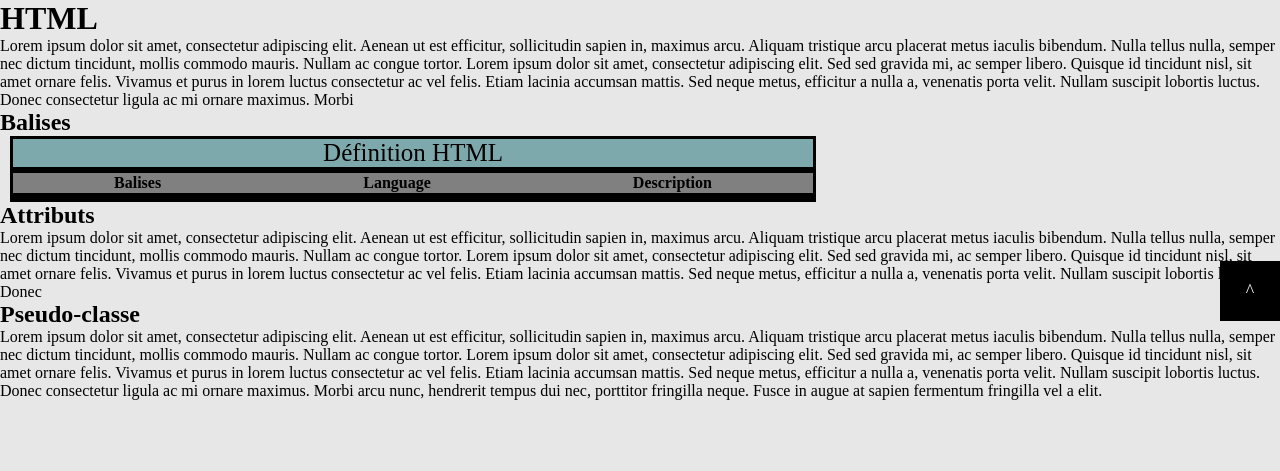
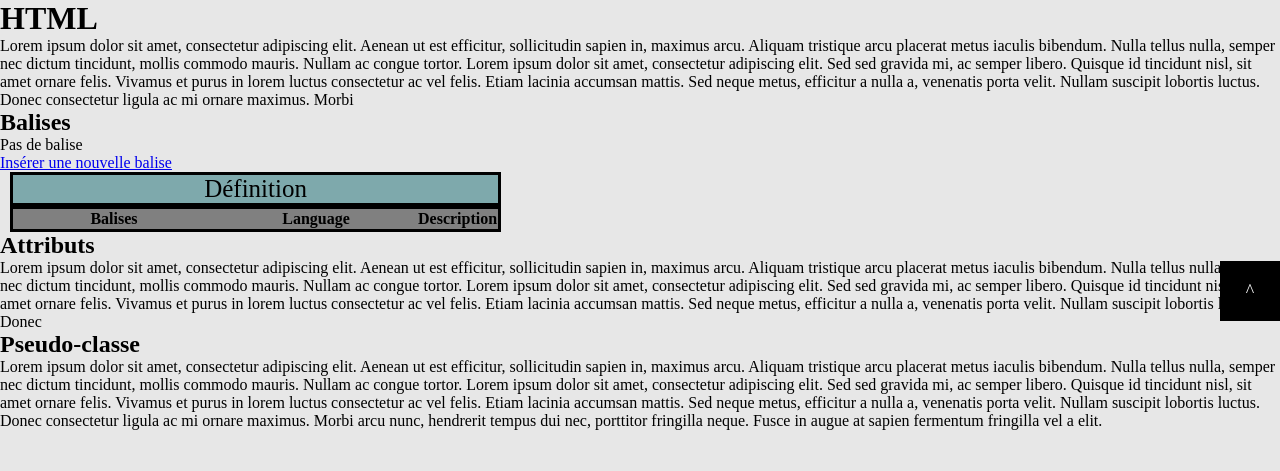
Before and after one commit to alexandrebersihand/projet-binome, a Symfony app: template templates/definition/page3.html.twig in a window 1280 px wide. Shown: the part 59-530 px from the top of the page. Run offline with Twig, Linux system fonts and the light colour scheme; the template is opened without the code that fills it, so the values that code supplies are empty; some libraries are stand-ins or nearby versions.

Commit message:
lien BDD vers tableau definition

```diff
--- a/public/css/style-tableau.css
+++ b/public/css/style-tableau.css
@@ -12,11 +12,13 @@ caption {
     font-size: 25px;
 }
 
-tr {
+tr{
     border-bottom: solid #000000;
-    display: flex;
-    justify-content: space-around;
-    width: 800px;
+}
+
+th.balise, th.language, td.balise, td.language{
+    text-align: center;
+    width: 200px;
 }
 
 table {
--- a/src/Controller/DefinitionController.php
+++ b/src/Controller/DefinitionController.php
@@ -15,14 +15,14 @@ use Symfony\Component\HttpFoundation\Request;
 class DefinitionController extends AbstractController
 {
     /**
-     * @Route("/index1", methods="GET")
+     * @Route("/page3", methods="GET")
      */
     public function index1(DefinitionRepository $repository)
 
     {
          $definition = $repository->findLatestPublished();
 
-        return $this->render('definition/index1.html.twig', [
+        return $this->render('definition/page3.html.twig', [
             'definition' => $definition,
         ]);
     }
--- a/templates/definition/index1.html.twig
+++ b/templates/definition/index1.html.twig
@@ -8,8 +8,6 @@
 
 
     {% if definition is not empty %}
-
-
         <ul>
             {% for definition in definition %}
                 <li>
@@ -17,9 +15,8 @@
                     </a>
                     <a href="{{ path('app_definition_edit' , {id: definition.id}) }}">Editer</a>
                 </li>
+            {% endfor %}
         </ul>
-            {% endfor %}
-
     {% else %}
         <p>Pas de balise</p>
     {% endif %}
--- a/templates/definition/page3.html.twig
+++ b/templates/definition/page3.html.twig
@@ -23,7 +23,9 @@
                     </div>
                 </div>
             </div>
-        <div id="debut-html"><h1>HTML</h1></div>
+            <div id="debut-html">
+                <h1>HTML</h1>
+            </div>
             <p>Lorem ipsum dolor sit amet, consectetur adipiscing elit. Aenean ut est efficitur, sollicitudin sapien in,
                 maximus arcu. Aliquam tristique arcu placerat metus iaculis bibendum. Nulla tellus nulla, semper nec dictum
                 tincidunt, mollis commodo mauris. Nullam ac congue tortor. Lorem ipsum dolor sit amet, consectetur adipiscing
@@ -35,29 +37,28 @@
                 <h2>Balises</h2>
             </div>
                 <table>
-             <caption>Définition HTML</caption>
+                 <caption>Définition</caption>
                     <thead>
                         <tr>
-                        <th>Balises</th>
-                        <th>Language</th>
-                        <th>Description</th>
+                            <th class="balise">Balises</th>
+                            <th class="language">Language</th>
+                            <th class="description">Description</th>
                         </tr>
                     </thead>
-
-
                     <tbody>
-                     <tr>
-                         {% for definition in definition %}
-
-                         <td> {nom: definition.nom} </td>
-                         <td> {language: definition.language } </td>
-                         <td> {content: definition.content } </td>
+                    {% if definition is not empty %}
+                        {% for definition in definition %}  <tr>
+                            <td class="balise"><a href="{{ path('app_definition_show', {id: definition.id}) }}"> {{ definition.nom }} </a></td>
+                            <td class="language">{{ definition.language }}</td>
+                            <td class="description">{{ definition.content }}</td>   </tr>
                         {% endfor %}
-                     </tr>
+                    {% else %}
+                        <p>Pas de balise</p>
+                    {% endif %}
+                    <a href="{{ path('app_definition_new') }}"> Insérer une nouvelle balise</a>
                     </tbody>
                     <tfoot>
                     </tfoot>
-
                 </table>
             <div id="attribut">
                 <h2>Attributs</h2>
@@ -69,7 +70,9 @@
                 consectetur adipiscing elit. Sed sed gravida mi, ac semper libero. Quisque id tincidunt nisl, sit amet
                 ornare felis. Vivamus et purus in lorem luctus consectetur ac vel felis. Etiam lacinia accumsan mattis.
                 Sed neque metus, efficitur a nulla a, venenatis porta velit. Nullam suscipit lobortis luctus. Donec
-        <div id="pseudo-classe"><h2>Pseudo-classe</h2></div>
+            <div id="pseudo-classe">
+                <h2>Pseudo-classe</h2>
+            </div>
             <p>
                 Lorem ipsum dolor sit amet, consectetur adipiscing elit. Aenean ut est efficitur, sollicitudin sapien in,
                 maximus arcu. Aliquam tristique arcu placerat metus iaculis bibendum. Nulla tellus nulla, semper nec dictum
```
Lines whose indentation alone changed are shown as unchanged.
